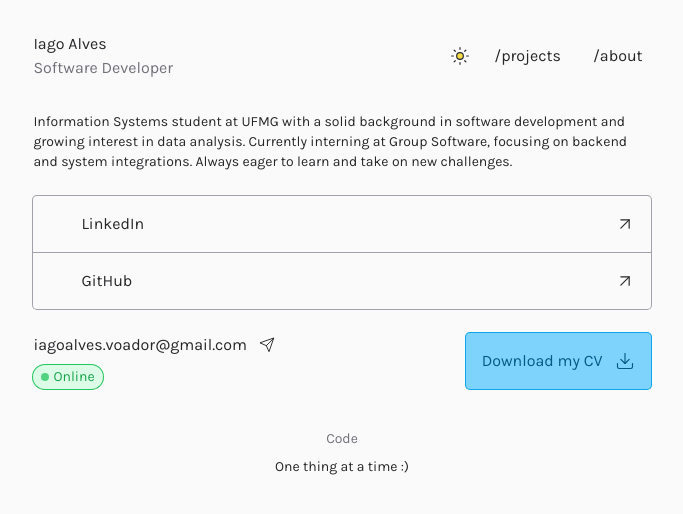
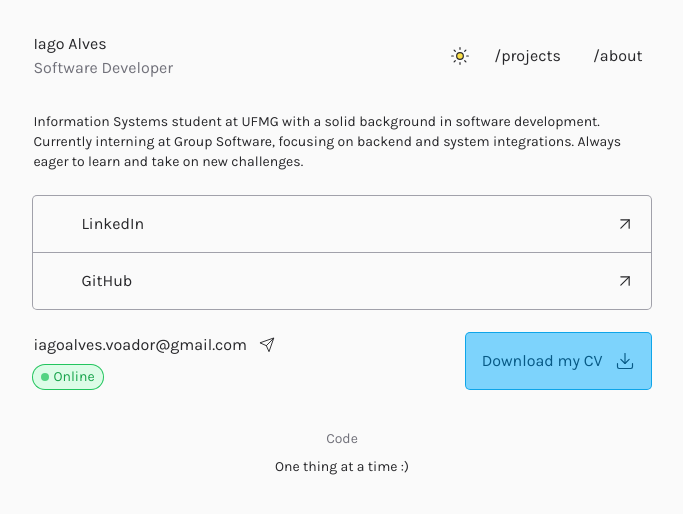
Before and after one commit to iagoalvess/blog, a Next.js app: page / in a window 1280 px wide. Shown: the top 514 px of the page, without its empty margins (298-981 px from the left). Built offline with nearby package versions, Linux system fonts and the light colour scheme; some icons are missing.

Commit message:
some text changes

```diff
--- a/src/app/about/page.tsx
+++ b/src/app/about/page.tsx
@@ -23,8 +23,7 @@ export default function AboutPage() {
           >
             Federal University of Minas Gerais (UFMG)
           </a>
-          . My academic journey has given me a strong foundation in software development
-          and sparked a deep interest in data analysis.
+          . My academic journey has given me a strong foundation in software development.
         </p>
         <p>
           My professional path began at{" "}
--- a/src/app/page.tsx
+++ b/src/app/page.tsx
@@ -86,9 +86,9 @@ export default function HomePage() {
   return (
     <div className="flex flex-col gap-6">
       <p className="text-sm">
-        Information Systems student at UFMG with a solid background in software development
-        and growing interest in data analysis. Currently interning at Group Software, focusing
-        on backend and system integrations. Always eager to learn and take on new challenges.
+        Information Systems student at UFMG with a solid background in software development.
+        Currently interning at Group Software, focusing on backend and system integrations.
+        Always eager to learn and take on new challenges.
       </p>
       <div className="divide-y divide-zinc-400 overflow-hidden rounded ring-1 ring-zinc-400 dark:divide-zinc-500 dark:ring-zinc-500">
         {externalLinks.map((link: Link) => (
```
